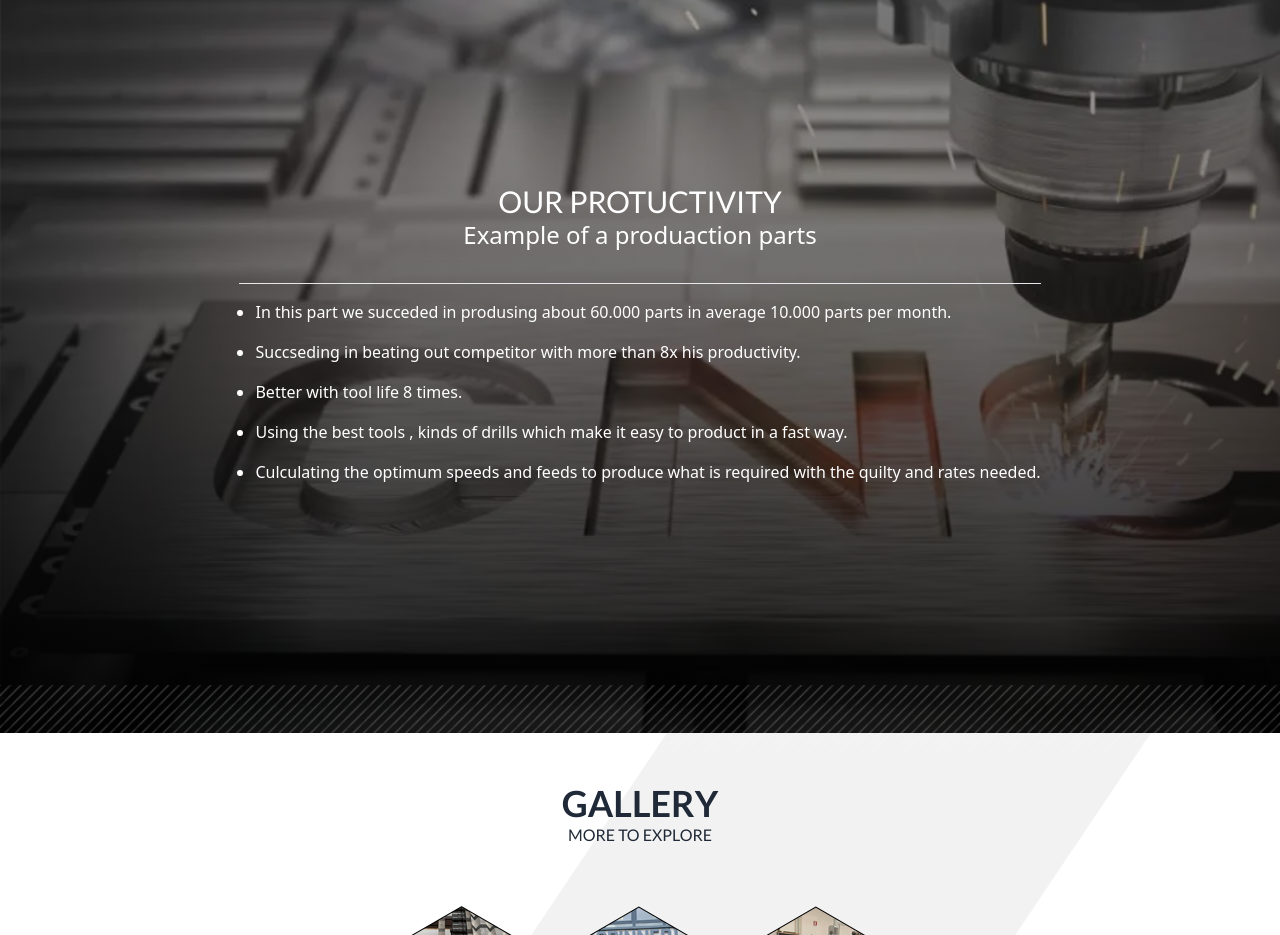
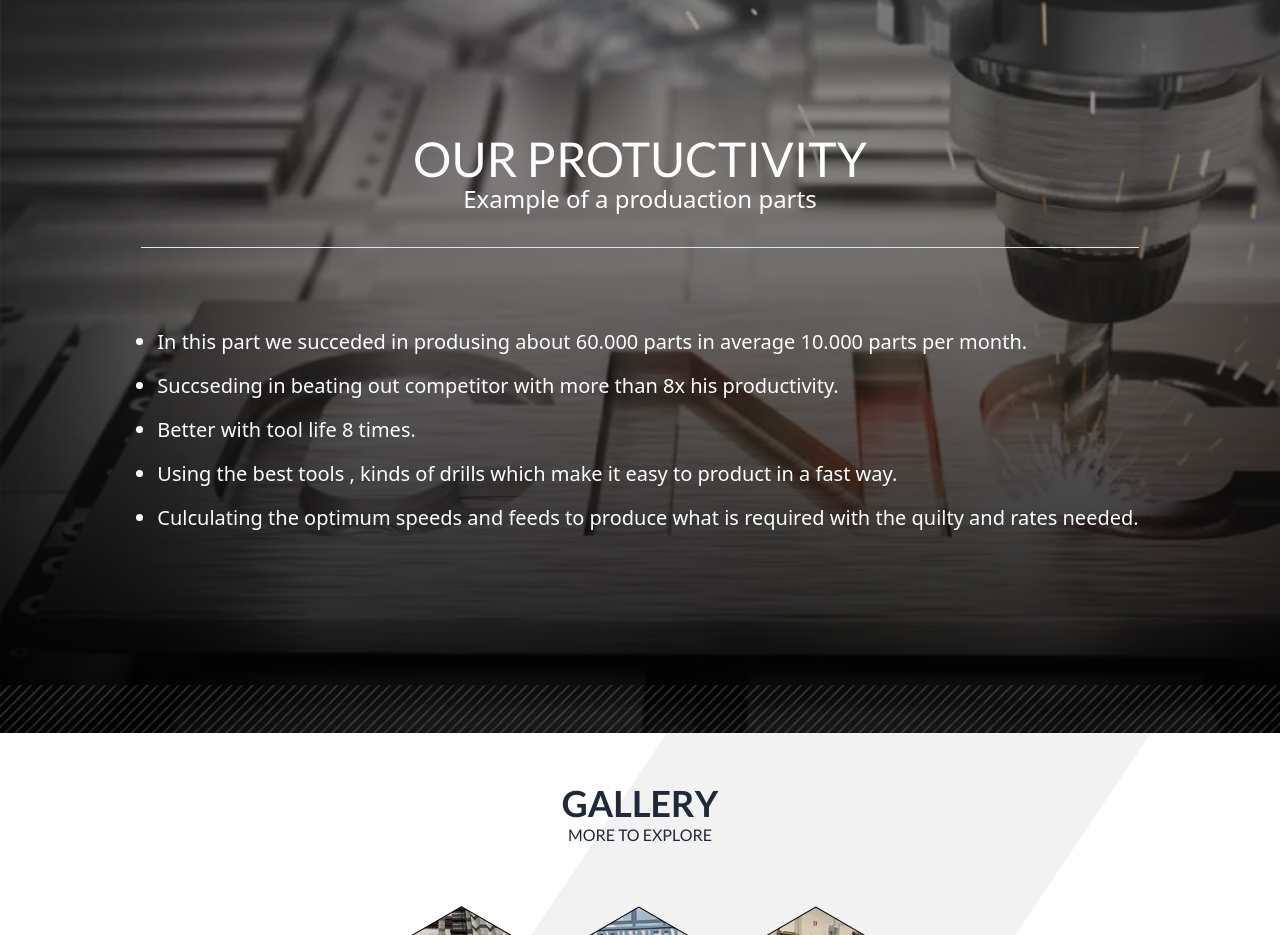
Before and after one commit to Bashbory/cnc, a website: page index.html in a window 1280 px wide. Shown: the part 2860-3795 px from the top of the page. Drawn offline with nearby package versions, Linux system fonts and the light colour scheme.

Commit message:
productFont

```diff
--- a/index.html
+++ b/index.html
@@ -350,11 +350,11 @@
         <div class=" flex max-w-screen-lg ml-auto mr-auto  justify-start items-center my-[100px]  ">
 
             <div class=" w-[100%]  text-white max-sm:block max-sm:max-w-[100%] max-sm:pl-8 max-sm:pr-8 max-md:mx-4 ">
-                <h3 class=" font-maven text-white font-normal text-3xl max-sm:text-center  text-center ">OUR PROTUCTIVITY</h3>
+                <h3 class=" font-maven text-white font-normal text-5xl max-sm:text-center  text-center ">OUR PROTUCTIVITY</h3>
                 <p class="text-white font-thin text-2xl pb-4 max-sm:text-center  text-center ">Example of a produaction parts</p>
-                <hr class="mt-4">
+                <hr class="mt-4 mb-20">
                 <div class=" text-white mt-4">
-                    <ul class="list-disc pl-4 wow  " style="animation-name: bounceInLeft; " data-wow-duration="2s" >
+                    <ul class="list-disc pl-4 wow text-xl " style="animation-name: bounceInLeft; " data-wow-duration="2s" >
                         <li class="pb-4 ">In this part we succeded in produsing about 60.000 parts in average 10.000 parts per month.</li>
                         <li class="pb-4">Succseding in beating out competitor with more than 8x his productivity.</li>
                         <li class="pb-4">Better with tool life 8 times.</li>
```
Also changed, not shown: dist/output.css.
